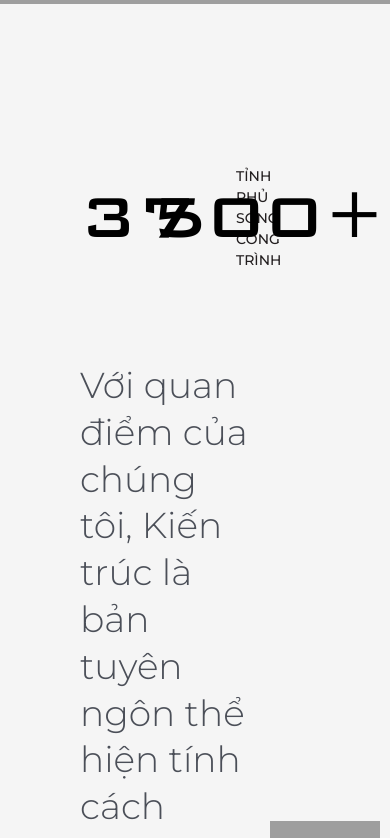
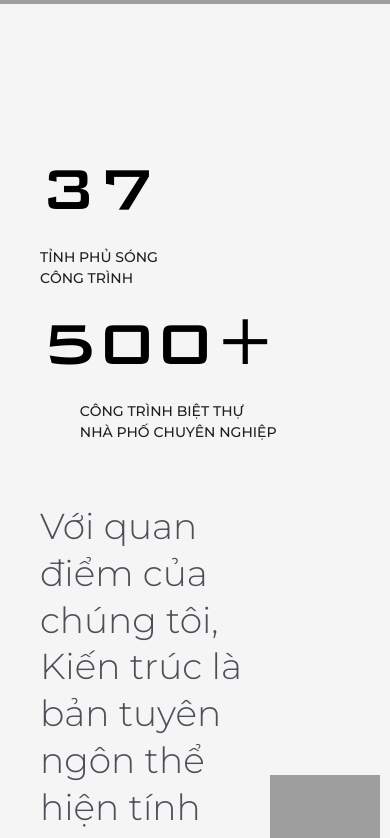
Before and after one commit to nhhabc/architecture-web, a Next.js app: page / in a window 390 px wide. Shown: the part 840-1678 px from the top of the page. Built offline with nearby package versions, Linux system fonts and the light colour scheme; grey boxes are pictures that could not be loaded.

Commit message:
responsiv

```diff
--- a/components/home/CompanyPreview.tsx
+++ b/components/home/CompanyPreview.tsx
@@ -6,10 +6,11 @@ import React from 'react'
 const CompanyPreview = () => {
   return (
     <Flex py={"60px"} zIndex={2} flexDir={"column"}>
-      <Flex pos={'relative'} w={"65%"} pl={"80px"} flexDir={'column'}>
-        <Flex w={"100%"}>
-          <Flex w={"40%"}>
-            <Center>
+      <Flex pos={'relative'} w={"65%"} pl={["40px","40px","40px","80px"]} flexDir={'column'}>
+        <Flex w={"100%"} flexDir={['column','column','column','row']}>
+          <Flex w={"40%"} >
+            <Center flexDir={['column','column','column','row']}
+              alignItems={["flex-start","flex-start","flex-start","flex-start"]}>
               <Box fontFamily={fontBankGothic.style.fontFamily} fontSize={"75px"} fontWeight={400} color={"global.secondary"} mr={"40px"}>
                 37
               </Box>
@@ -20,7 +21,7 @@ const CompanyPreview = () => {
             </Center>
           </Flex>
           <Flex w={"60%"}>
-            <Center>
+            <Center flexDir={['column','column','column','row']}>
               <Box fontFamily={fontBankGothic.style.fontFamily} fontSize={"75px"} fontWeight={400} color={"global.secondary"} mr={"40px"}>
                 500+
               </Box>
```
